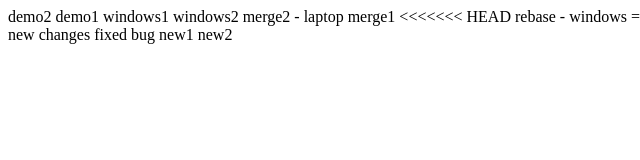
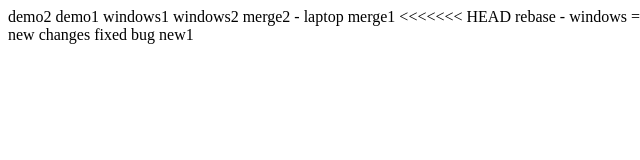
Before and after one commit to alikasjesatovas/par4.demo, a plain HTML site: page WebContent/index.html in a window 1280 px wide. Shown: the full height of the page, 0-640 px from the left. Drawn offline with Linux system fonts and the light colour scheme.

Commit message:
Revert "new2"
This reverts commit 2a3d5dc0d30247a6d854cdd62b27c5fe015f7df2.

```diff
--- a/WebContent/index.html
+++ b/WebContent/index.html
@@ -30,6 +30,5 @@
 fixed bug
 
 new1
-new2
 </body>
 </html>
```
